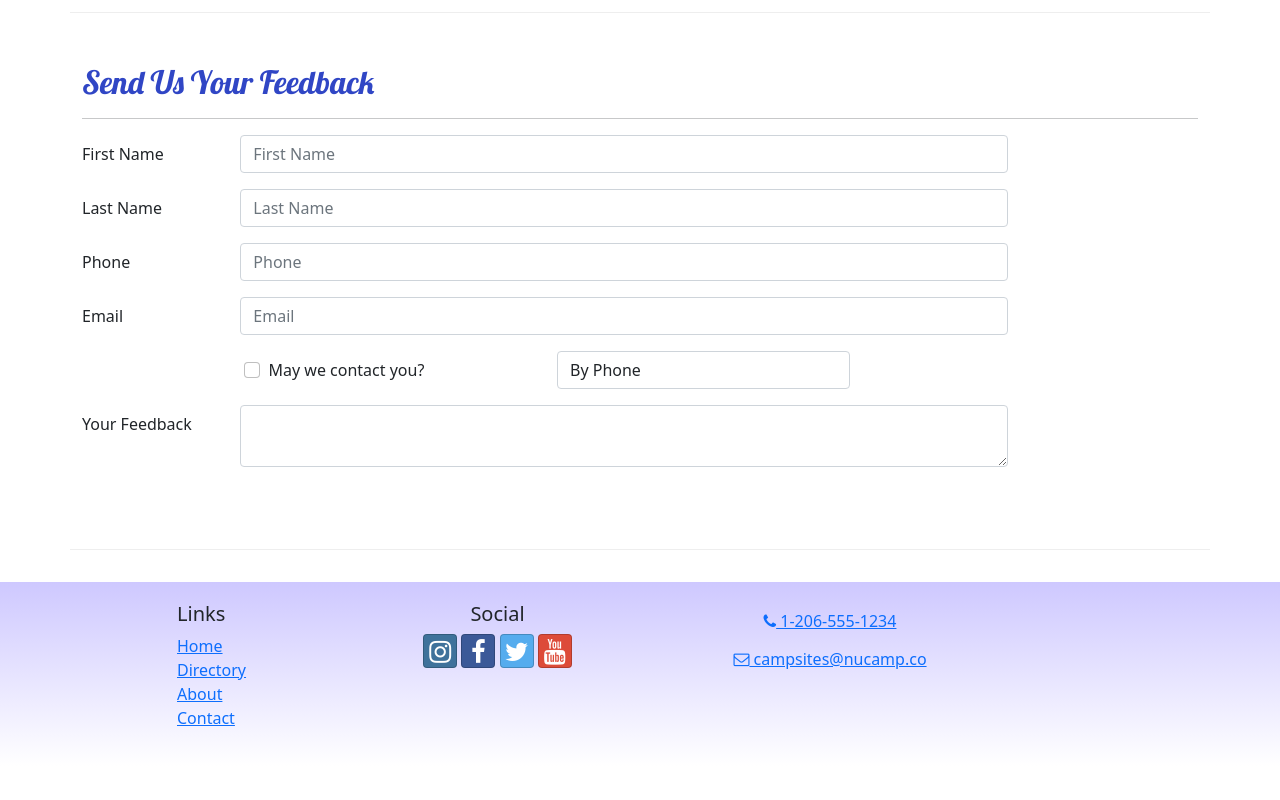
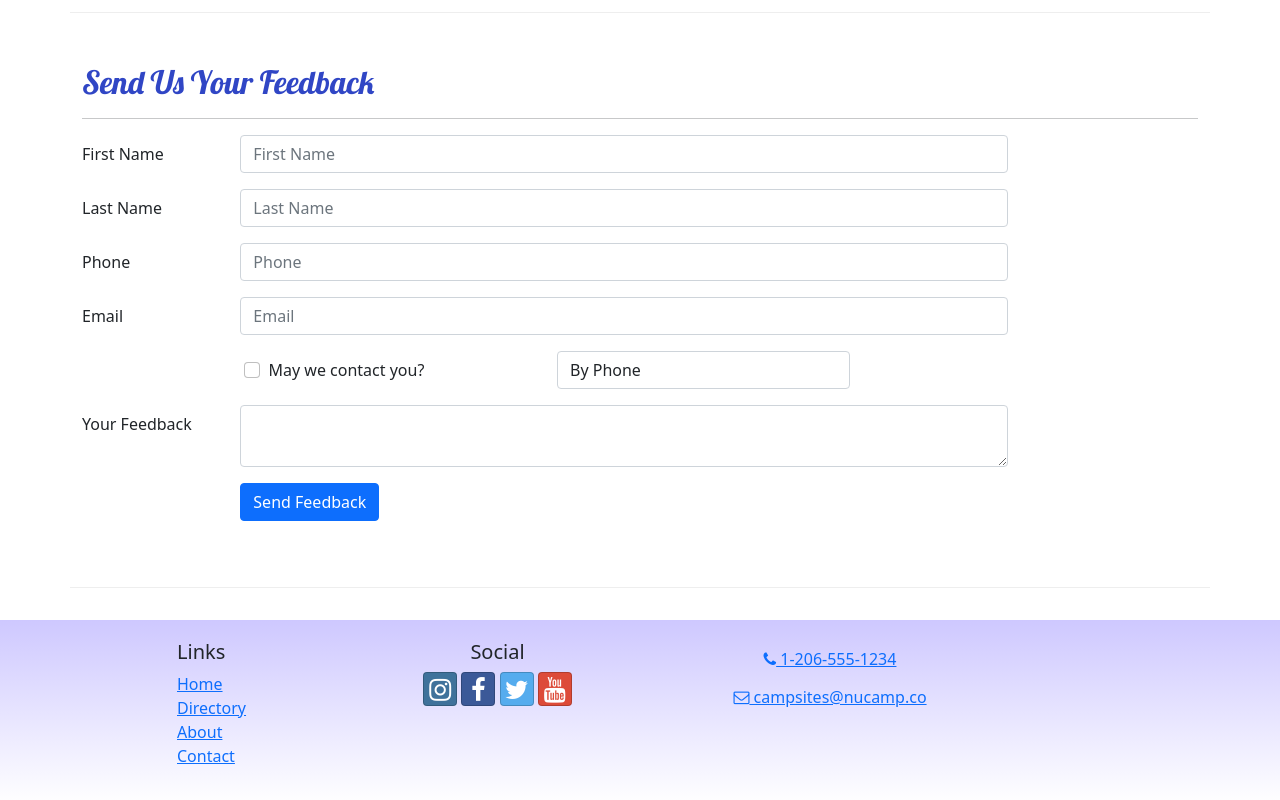
Before and after one commit to lilshebeary/nucampsite-react, a React (Create React App) app: page /contact in a window 1280 px wide. Shown: the part 479-1279 px from the top of the page. Before the commit the page ends 1245 px from the top, so only its background shows below. Built offline with nearby package versions, Linux system fonts and the light colour scheme.

Commit message:
add submit

```diff
--- a/src/components/ContactForm.js
+++ b/src/components/ContactForm.js
@@ -1,7 +1,13 @@
 import { Button, Label, Col, FormGroup } from "reactstrap";
 import { Formik, Form, Field } from "formik";
 
+
 const ContactForm = () => {
+    const handleSubmit = (values, { resetForm }) => {
+        console.log('form values: ', values);
+        console.log('in JSON format: ', JSON.stringify(values));
+    }
+
   return (
     <Formik
       initialValues={{
@@ -13,6 +19,7 @@
         contactType: "By Phone",
         feedback: "",
       }}
+    onSubmit={handleSubmit}
     >
       <Form>
         <FormGroup row>
@@ -102,7 +109,11 @@
         </FormGroup>
 
         <FormGroup row>
-
+            <Col md={{ size: 10, offset: 2}}>
+            <Button type="submit" color="primary">
+                Send Feedback
+            </Button>
+            </Col>
         </FormGroup>
       </Form>
     </Formik>
```
